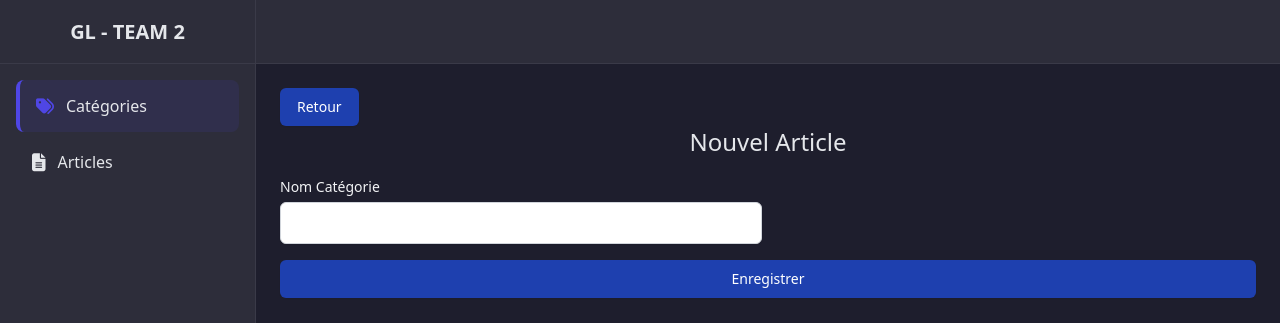
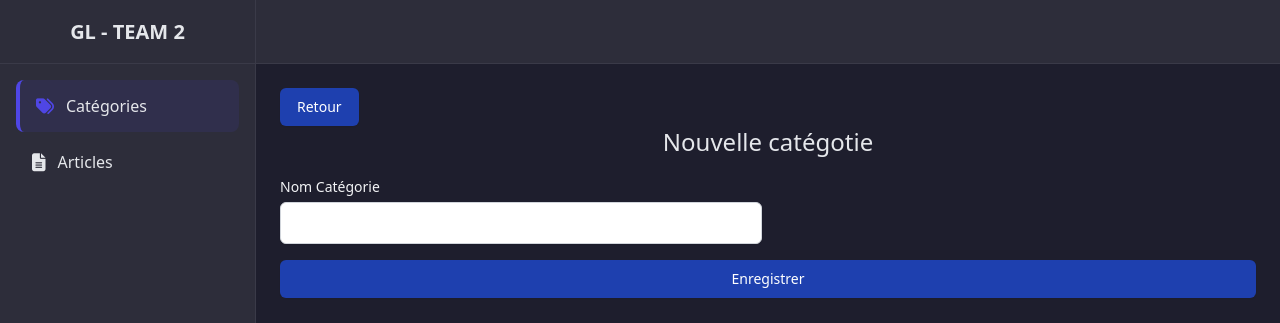
Before and after one commit to aboubacar2023/Homework_PHP_Second_M1, a PHP site: page /views/categories/categorie_create.php in a window 1280 px wide. Shown: the top 323 px of the page. Run offline with PHP 8.4, Linux system fonts and the light colour scheme; the visitor is signed in with stand-in values (Sample User, id 1); data that the repository does not hold is empty; some libraries are stand-ins or nearby versions.

Commit message:
mise à jour

```diff
--- a/views/categories/categorie_create.php
+++ b/views/categories/categorie_create.php
@@ -15,7 +15,7 @@ if (!$auth->isLoggedIn()) {
                 class="py-2 px-4 border border-transparent rounded-md shadow-sm text-sm font-medium text-white bg-blue-800 hover:bg-blue-900">
                 Retour
             </button></a>
-        <h3 class="text-2xl text-center pb-4">Nouvel Article</h3>
+        <h3 class="text-2xl text-center pb-4">Nouvelle catégotie</h3>
         <form action="../../controllers/CategorieController.php" method="POST" class="space-y-4">
             <div class="grid grid-cols-2 gap-3">
                 <input type="hidden" name="action" value="createCategorie">
--- a/views/categories/categorie_index.php
+++ b/views/categories/categorie_index.php
@@ -19,7 +19,7 @@ $categories = $query->fetchAll();
         <h1 class="text-2xl font-bold">Gestion des Catégories</h1>
         <a href="categorie_create.php">
             <button class="bg-primary-500 hover:bg-primary-600 text-white px-4 py-2 rounded-lg flex items-center">
-                <i class="fas fa-plus mr-2"></i> Nouveau catégorie
+                <i class="fas fa-plus mr-2"></i> Nouvelle catégorie
             </button>
         </a>
     </div>
```
